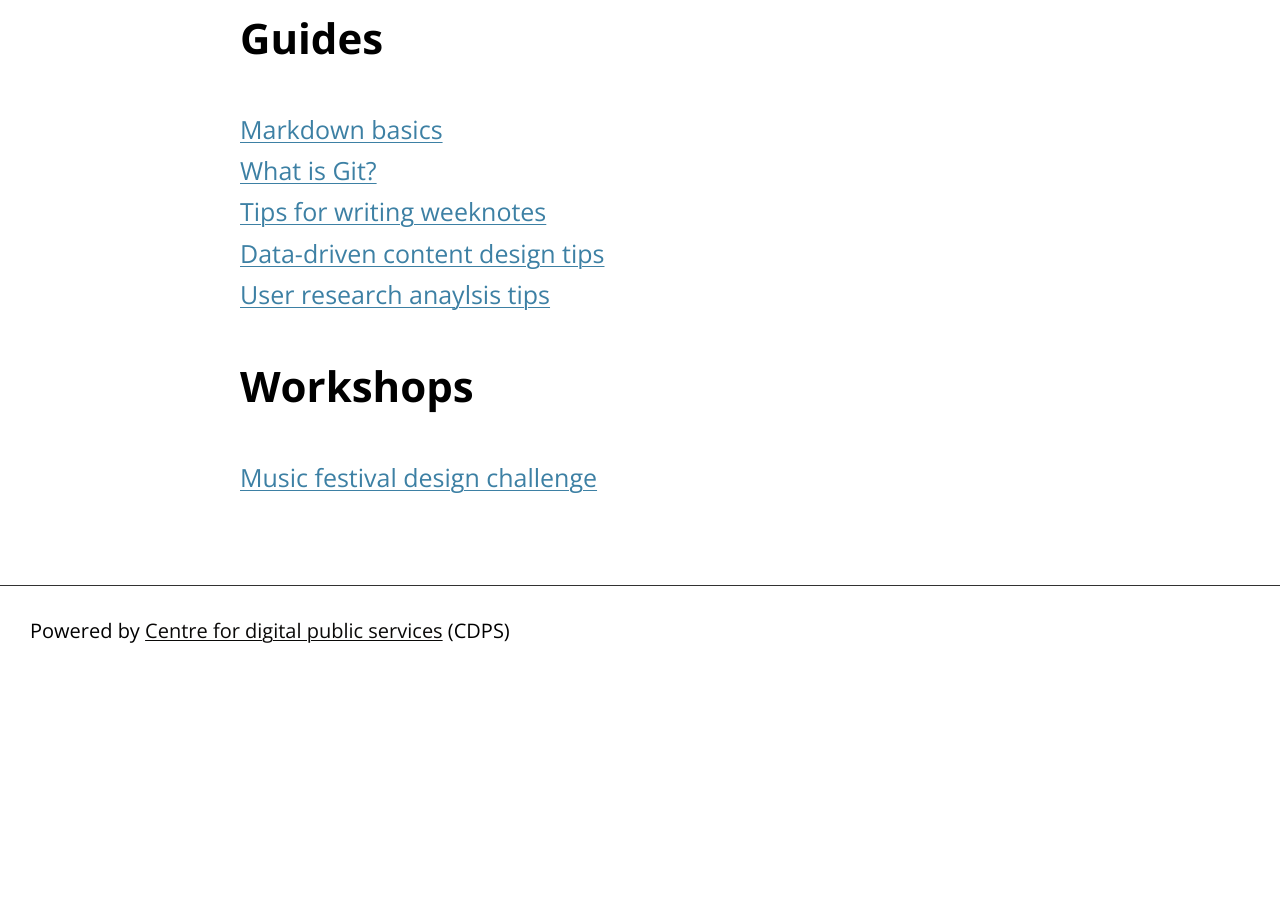
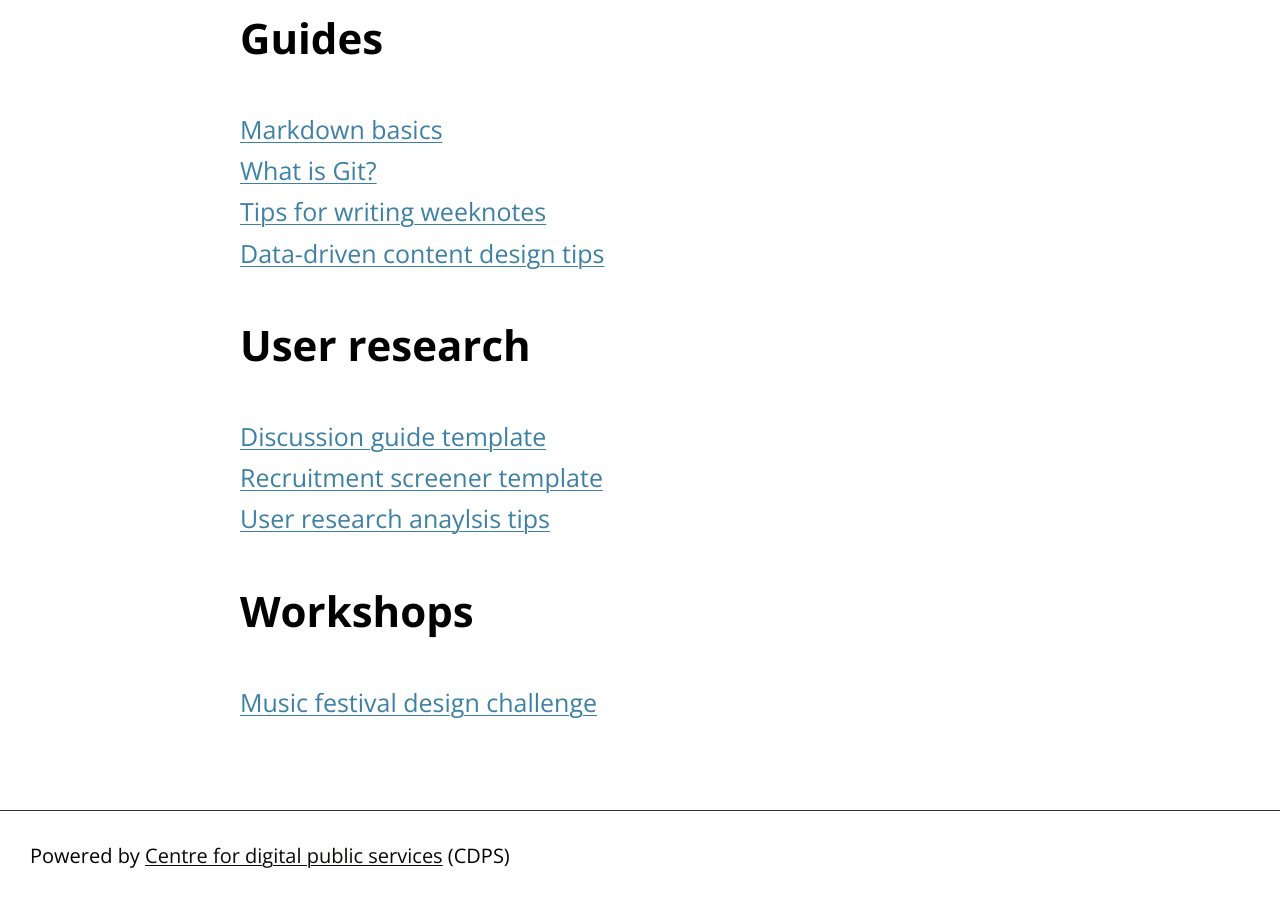
Before and after one commit to learnbymakingwales/learnbymakingwales.github.io, a Jekyll site: the page built from en/resource/index.md, in a window 1280 px wide and 900 px high, scrolled down 1668 px. Built offline with Jekyll 4.4.1, drawn with Linux system fonts in a browser that asks for light colours; before the commit the page ends 2343 px from its top, so only the background shows below that.

Commit message:
Add user research templates to resources page

```diff
--- a/en/resource/index.md
+++ b/en/resource/index.md
@@ -38,6 +38,12 @@ There is some [documentation](https://github.com/learnbymakingwales/project-site
 * [What is Git?](/en/resource/what-is-git.html)
 * [Tips for writing weeknotes](/en/resource/tips-for-writing-weeknotes.html)
 * [Data-driven content design tips](/en/resource/content-design-tips.html)
+{: .app-list--plain}
+
+## User research
+
+* [Discussion guide template](/en/resource/discussion-guide-template.pdf)
+* [Recruitment screener template](/en/resource/recruitment-sceener-template.pdf)
 * [User research anaylsis tips](/en/resource/user-research-analysis-tips.html)
 {: .app-list--plain}
 
```
Also changed, not shown: 2 other files.
